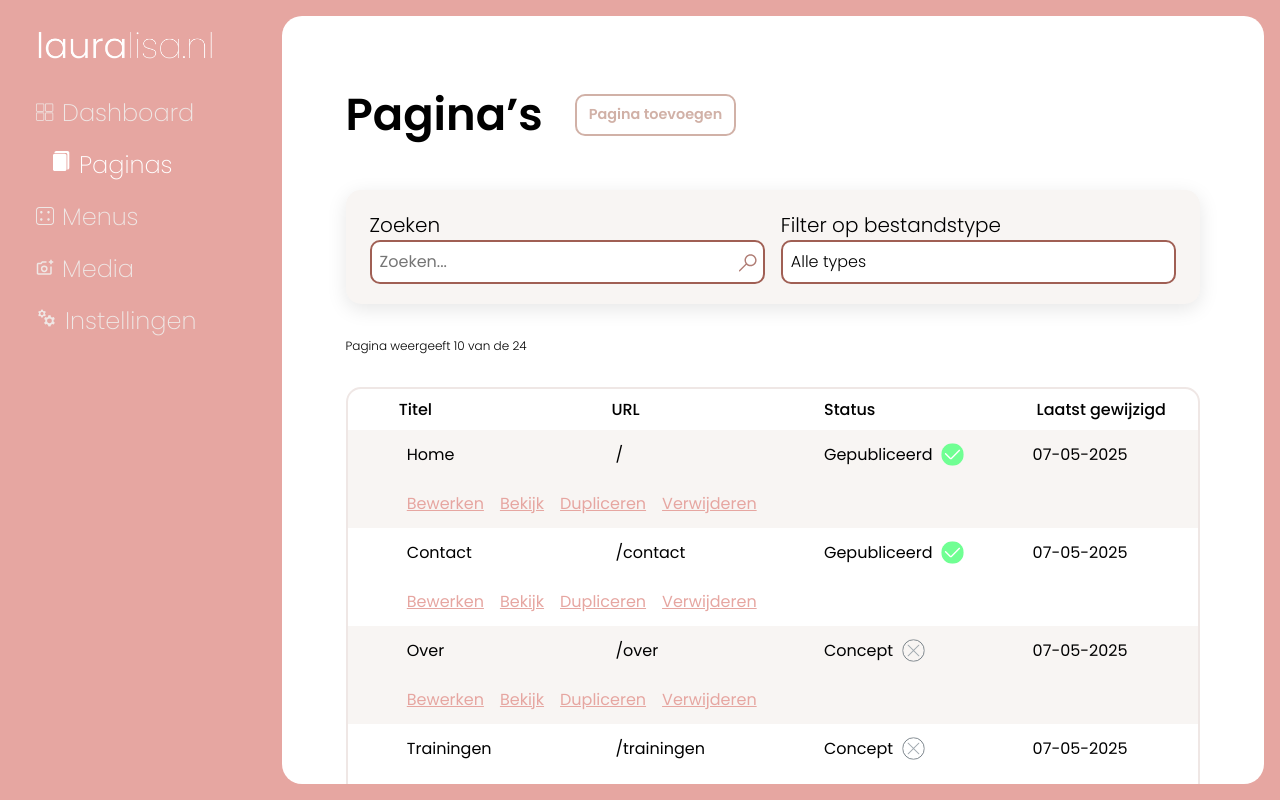
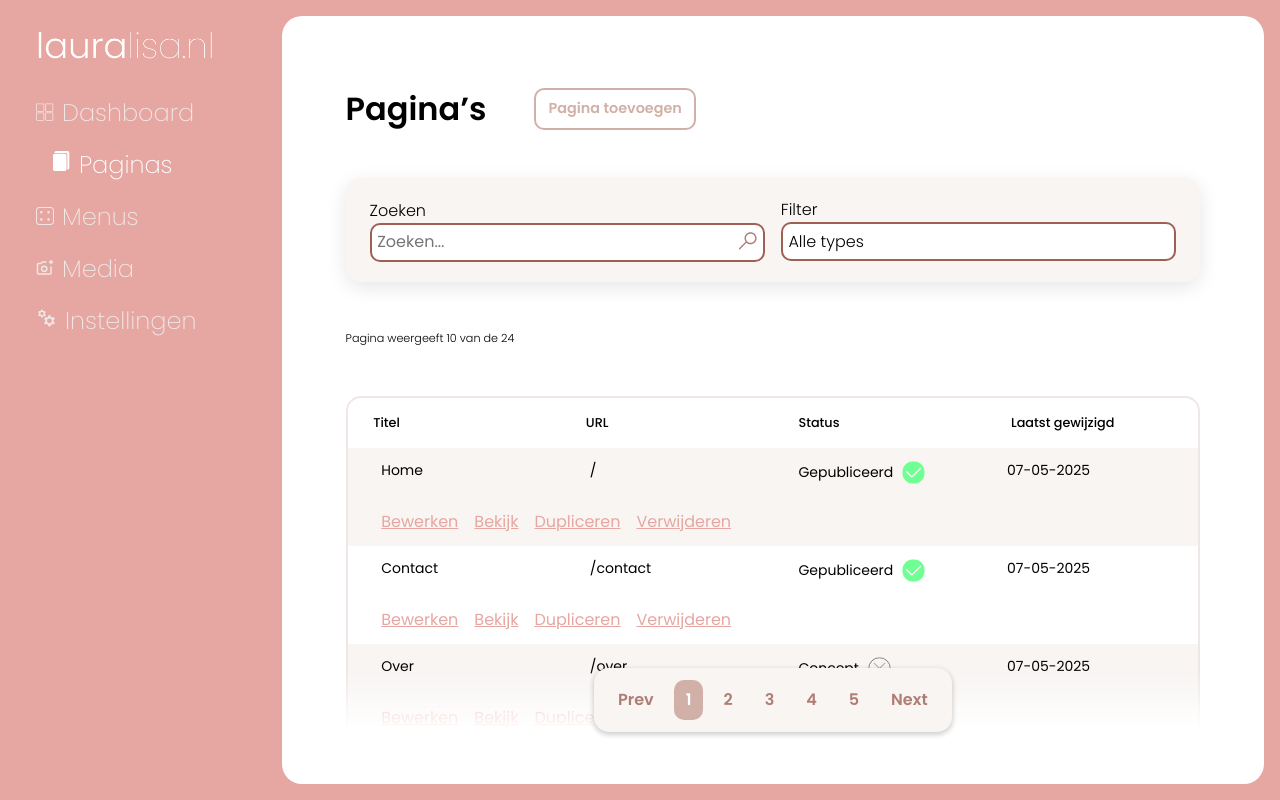
Before and after one commit to Jaywesterlow/JL-Website-Builder, a SvelteKit app: page /dashboard/pages in a window 1280 px wide. Built offline with nearby package versions, Linux system fonts and the light colour scheme.

Commit message:
v4.5.5-prototype (Pages page finished) | Toolbar, Search & filter components to be revised

```diff
--- a/src/lib/index.js
+++ b/src/lib/index.js
@@ -9,6 +9,9 @@ export { default as LoginLink } from './inputs/Login-link.svelte'
 
 // Dasboard
 
+// Dashboard / Navigation
+export { default as Pagination } from './navigation/Pagination.svelte'
+
 // Dashboard / inputs
 export { default as PrimaryButton } from './inputs/Primary-button.svelte'
 export { default as Select } from './inputs/Select.svelte'
--- a/src/lib/inputs/Select.svelte
+++ b/src/lib/inputs/Select.svelte
@@ -113,7 +113,7 @@
   label {
     display: block;
     font-weight: 300;
-    font-size: clamp(0.85rem, 1vw + .5rem, 1.25rem);
+    font-size: clamp(0.75rem, 1vw + 0.5rem, 1rem);
   }
 
   button {
@@ -127,7 +127,7 @@
 
   .select-toggle {
     width: 100%;
-    padding: 0.5rem;
+    padding: .35rem;
     border: 2px solid var(--terracotta);
     border-radius: var(--radius-sm);
     background-color: var(--pure-white);
--- a/src/lib/navigation/Filter.svelte
+++ b/src/lib/navigation/Filter.svelte
@@ -9,6 +9,6 @@
   {options}
   bind:selected
   placeholder="Alle types"
-  label="Filter op bestandstype"
+  label="Filter"
   on:change={(e) => onChange(e.detail)}
 />
--- /dev/null
+++ b/src/lib/navigation/Pagination.svelte
@@ -0,0 +1,107 @@
+<script>
+  export let totalItems = 0;
+  export let itemsPerPage = 10;
+  export let currentPage = 1;
+
+  // Emit event when page changes
+  import { createEventDispatcher } from 'svelte';
+  const dispatch = createEventDispatcher();
+
+  $: totalPages = Math.ceil(totalItems / itemsPerPage);
+
+  function goToPage(page) {
+    if (page >= 1 && page <= totalPages && page !== currentPage) {
+      dispatch('pageChange', page);
+    }
+  }
+
+  $: pages = Array.from({ length: totalPages }, (_, i) => i + 1);
+</script>
+
+<footer>
+
+  <nav>
+    <ul>
+      <li>
+        <button on:click={() => goToPage(currentPage - 1)} disabled={currentPage === 1}>
+          Prev
+        </button>
+      </li>
+
+      {#each pages as page}
+      <li>
+        <button
+        class:active={page === currentPage}
+        on:click={() => goToPage(page)}>
+        {page}
+        </button>
+      </li>
+      {/each}
+
+      <li>
+        <button on:click={() => goToPage(currentPage + 1)} disabled={currentPage === totalPages}>
+          Next
+        </button>
+      </li>
+    </ul>
+  </nav>
+</footer>
+
+<style>
+  footer {
+    position: sticky;
+    bottom: 0;
+    width: calc(100% + 2rem);
+    margin-left: -1rem;
+    z-index: 4;
+
+    &::after {
+      content: '';
+      border-radius: 0 0 1rem 1rem;
+      position: absolute;
+      display: block;
+      height: clamp(2rem, 6vw, 4.5rem);
+      width: 100%;
+      background: var(--pure-white);
+      z-index: 4;
+    }
+  }
+
+  nav {
+    width: 100%;
+    display: flex;
+    justify-content: center;
+    background: linear-gradient(to bottom, transparent, var(--pure-white));
+  }
+
+  nav ul {
+    list-style: none;
+    display: flex;
+    align-items: center;
+    gap: .5rem;
+    padding: .75rem;
+    background: var(--soft-linen);
+    border-radius: var(--radius-lg);
+    box-shadow: 0 2px 5px 1px rgba(0, 0, 0, 0.18);
+    z-index: 5;
+  }
+
+  nav ul li button {
+    padding: .5rem .75rem;
+    border: none;
+    border-radius: var(--radius-sm);
+    color: var(--copper-blush);
+    background: none;
+  }
+
+
+  button.active {
+    background: var(--warm-clay);
+    color: var(--pure-white);
+  }
+
+  nav ul li:first-child button,
+  nav ul li:last-child button {
+    background: var(--soft-linen);
+  }
+</style>
--- a/src/lib/navigation/Search.svelte
+++ b/src/lib/navigation/Search.svelte
@@ -43,12 +43,12 @@
   form label {
     margin-bottom: 0.5rem;
     font-weight: 300;
-  font-size: clamp(0.85rem, 1vw + 0.5rem, 1.25rem);
+    font-size: clamp(0.75rem, 1vw + 0.5rem, 1rem);
   }
 
   input {
     width: 100%;
-    padding: .5rem;
+    padding: .35rem;
     border: 2px solid var(--terracotta);
     border-radius: var(--radius-sm);
     background-color: var(--pure-white);
--- a/src/routes/dashboard/pages/+page.svelte
+++ b/src/routes/dashboard/pages/+page.svelte
@@ -1,5 +1,5 @@
 <script>
-  import { PrimaryButton, Toolbar, Search, Filter, Sort, Svg } from "$lib";
+  import { PrimaryButton, Toolbar, Search, Filter, Sort, Pagination, Svg } from "$lib";
 
     let search = '';
     let selectedFilter = '';
@@ -28,6 +28,13 @@
   // function handleSort(value) {
   //   selectedSort = value;
   // }
+
+  let currentPage = 1;
+
+  function handlePageChange(event) {
+    currentPage = event.detail;
+    // Fetch new data or update view accordingly
+  }
 </script>
 
 <main>
@@ -226,16 +233,22 @@
       </article>
   </section>
 
+  <Pagination
+  totalItems={50}
+  itemsPerPage={10}
+  {currentPage}
+  on:pageChange={handlePageChange} />
 </main>
+
 
 <style>
   main {
     display: flex;
     flex-direction: column;
-    gap: 1rem;
+    gap: 1.5rem;
 
     @media (min-width: 1024px) {
-      gap: 2rem;
+      gap: 3rem;
     }
   }
 
@@ -243,27 +256,29 @@
     display: flex;
     align-items: center;
     justify-content: space-between;
-    margin-bottom: 1rem;
+
+    & h1 {
+      font-size: 2rem; /* Added to reduce heading size */
+    }
 
     @media (min-width: 1024px) {
       justify-content: flex-start;
-      gap: 2rem;
+      gap: 3rem;
     }
   }
 
   main > p {
-    font-size: .75rem;
+    font-size: .7rem;
     font-weight: 300;
   }
 
   main section.table {
     display: grid;
     grid-template-columns: repeat(auto-fit, minmax(42vw, 1fr));
-    gap: 1rem;
+    gap: 1.5rem;
 
     @media (min-width: 1024px) {
       display: block;
-      padding: .5rem 0;
       box-shadow: var(--shadow-sm);
       border-radius: var(--radius-lg);
       border: 2px solid var(--blush-veil);
@@ -279,18 +294,19 @@
 
     @media (min-width: 1024px) {
       display: flex;
+      padding: 1rem 0;
       font-weight: 500;
-      padding-bottom: .5rem;
+      font-size: .8rem;
 
       & li {
         flex: 1;
-        padding-left: 4vw;
+        padding-left: 2vw;
       }
     }
   }
 
   main section.table article {
-    padding: .75rem;
+    padding: 1rem;
     background: var(--soft-linen);
     border-radius: var(--radius-sm);
     border: 2px solid var(--terracotta);
@@ -334,7 +350,7 @@
 
       & li {
         flex: 1;
-        padding-left: 4vw;
+        padding-left: 2vw;
       }
     }
   }
@@ -342,27 +358,27 @@
   main section.table article ul:first-child li {
 
     &.title {
-      font-size: 1.75rem;
+      font-size: 1.25rem;
 
     }
 
     &.url {
-      font-size:1rem;
+      font-size:.875rem;
 
     }
 
     &.status {
-      font-size:1rem;
+      font-size:.875rem;
       position: absolute;
       display: flex;
       align-items: center;
       gap: .5rem;
-      right: .5rem;
-      top: .75rem;
+      right: .25rem;
+      top: .25rem;
     }
 
     &.date {
-      font-size:1.25rem;
+      font-size:1rem;
 
     }
 
@@ -372,7 +388,7 @@
       &.status,
       &.date {
         position: static;
-        font-size: clamp(0.75rem, 1vw + 0.5rem, 1rem);
+        font-size: clamp(0.5rem, 1vw + 0.4rem, .875rem);
       }
     }
   }
@@ -405,4 +421,20 @@
     text-decoration: underline;
   }
 
+  main footer {
+    position: sticky;
+    bottom: 0;
+    width: 100%;
+    z-index: 5;
+
+    &::after {
+        content: '';
+        position: absolute;
+        display: block;
+        height: clamp(2rem, 6vw, 4.5rem);
+        width: 100%;
+        background: var(--pure-white);
+    }
+  }
+
 </style>
```
